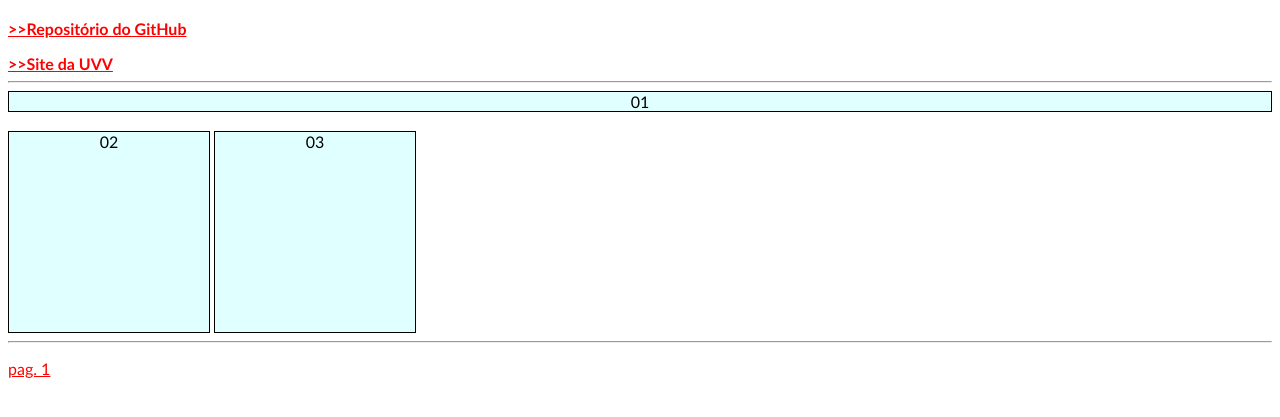
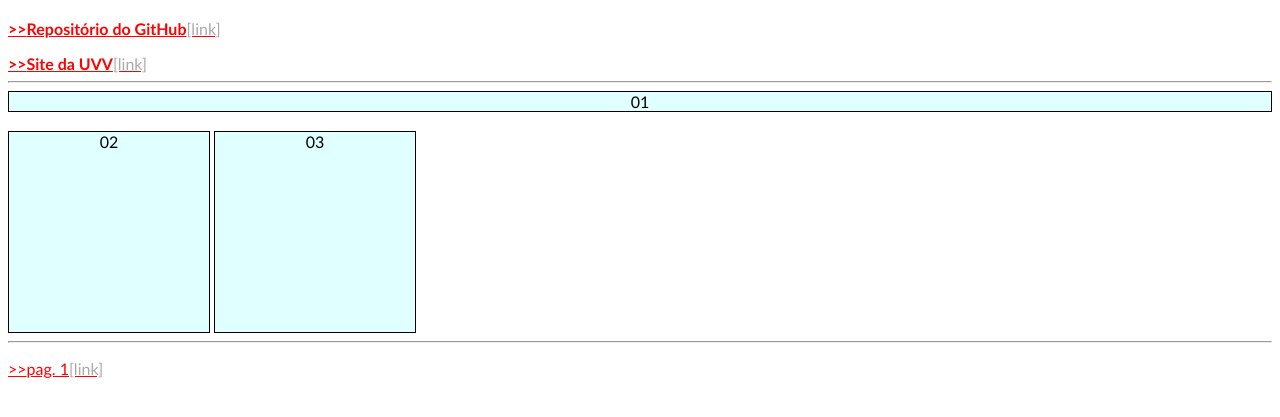
Before and after one commit to henrique814/CSW-CC1N, a plain HTML site: page aula14/pag02.html in a window 1280 px wide. Shown: the part 63-480 px from the top of the page. Drawn offline with Linux system fonts and the light colour scheme.

Commit message:
Add files via upload

```diff
--- a/aula14/pag02.html
+++ b/aula14/pag02.html
@@ -5,11 +5,20 @@
     <meta name="viewport" content="width=device-width, initial-scale=1.0">
     <title>CSS</title>
     <style>
-        .oooo ::before{
-            color: red;
+        a{
+        color: red;
         }
-        .oooo ::after{
+        a:active{
             color: black;
+        }
+        a::before{
+            content: ">>";
+        }
+        a::after{
+            content: '[link]';
+            text-decoration: none;
+            font-weight: normal;
+            color: darkgray;
         }
         h1 {
             color: green;
@@ -17,14 +26,10 @@
         body{
             font-family: 'Gill Sans', 'Gill Sans MT', Calibri, 'Trebuchet MS', sans-serif;
         }
-        a {
-            color: red;
-        }
         div:hover {
             background-color: yellow;
         }
-        #miudin {
-
+        .miudin {
             background-color: lightcyan;
             text-align: center;
             border: 1px solid black;
@@ -41,11 +46,11 @@
 </head>
 <body>
     <h1>Exemplo de Pseudo Elemento</h1>
-    <strong><a href="https://github.com/henrique814/CSW-CC1N.git" target="_blank" class="oooo">>>Repositório do GitHub</a></strong><p></p>
-    <strong><a href="https://uvv.br/" target="_blank" class="oooo">>>Site da UVV</a></strong>
+    <strong><a href="https://github.com/henrique814/CSW-CC1N.git" target="_blank">Repositório do GitHub</a></strong><p></p>
+    <strong><a href="https://uvv.br/" target="_blank">Site da UVV</a></strong>
     <br>
     <hr>
-    <div id="miudin">01</div>
+    <div class="miudin">01</div>
     <br>
     <div class="grande">02</div> <div class="grande">03</div>
     <br>
```
Also changed, not shown: aula14/index.html (+2 -2 lines).
